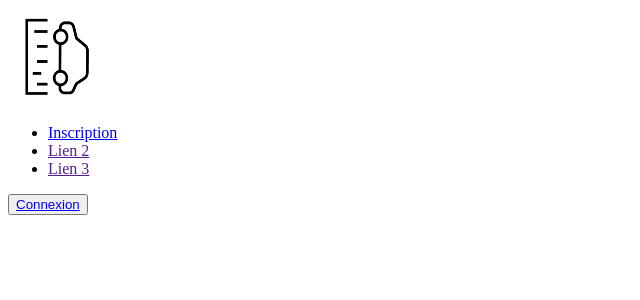
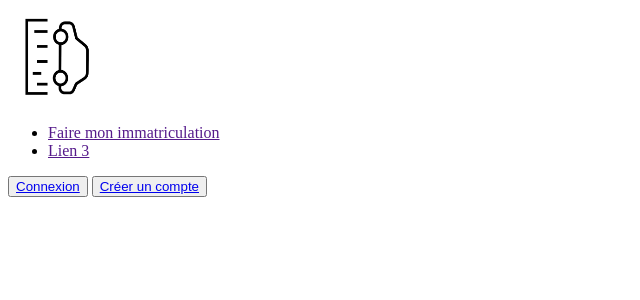
Before and after one commit to imPayne/adopteTaChaussette, a Symfony app: template templates/base.html.twig in a window 1280 px wide. Shown: the top 300 px of the page, without its empty margins (0-640 px from the left). Run offline with Twig, Linux system fonts and the light colour scheme; the template is opened without the code that fills it, so the values that code supplies are empty; some libraries are stand-ins or nearby versions.

Commit message:
edit navbar ajout bouton inscription

```diff
--- a/templates/_navbar.html.twig
+++ b/templates/_navbar.html.twig
@@ -7,10 +7,7 @@
             </a>
             <ul class="w-262 h-50 flex items-center inline-block">
                 <li class="font-semibold-nunito text-lg sm:text-xl md:text-xl font-bold mr-10">
-                    <a href="{{ path('app_register') }}">Inscription</a>
-                </li>
-                <li class="font-semibold-nunito text-lg sm:text-xl md:text-xl font-bold mr-10">
-                    <a href="">Lien 2</a>
+                    <a href="">Faire mon immatriculation</a>
                 </li>
                 <li class="font-semibold-nunito text-lg sm:text-xl md:text-xl font-bold mr-10">
                     <a href="">Lien 3</a>
@@ -31,11 +28,19 @@
             </a>
             </div>
             {% else %}
-            <button class="relative inline-flex items-center justify-center p-0.5 mb-2 mr-2 overflow-hidden text-sm font-medium text-gray-900 rounded-lg group bg-gradient-to-br from-cyan-500 to-blue-500 group-hover:from-cyan-500 group-hover:to-blue-500 hover:text-white dark:text-black focus:ring-4 focus:outline-none focus:ring-cyan-200 dark:focus:ring-cyan-800">
-                <span class="relative px-5 py-2.5 transition-all ease-in duration-75 bg-white rounded-md group-hover:bg-opacity-0">
-                    <a href="{{ path('app_login') }}">Connexion</a>
-                </span>
-            </button>
+            <div>
+                <button class="relative inline-flex items-center justify-center p-0.5 mb-2 mr-2 overflow-hidden text-sm font-medium text-gray-900 rounded-lg group bg-gradient-to-br from-cyan-500 to-blue-500 group-hover:from-cyan-500 group-hover:to-blue-500 hover:text-white dark:text-black focus:ring-4 focus:outline-none focus:ring-cyan-200 dark:focus:ring-cyan-800">
+                    <span class="relative px-5 py-2.5 transition-all ease-in duration-75 bg-white rounded-md group-hover:bg-opacity-0">
+                        <a href="{{ path('app_login') }}">Connexion</a>
+                    </span>
+                </button>
+
+                <button class="relative inline-flex items-center justify-center p-0.5 mb-2 mr-2 overflow-hidden text-sm font-medium text-gray-900 rounded-lg group bg-gradient-to-br from-cyan-500 to-blue-500 group-hover:from-cyan-500 group-hover:to-blue-500 hover:text-white dark:text-black focus:ring-4 focus:outline-none focus:ring-cyan-200 dark:focus:ring-cyan-800">
+                    <span class="relative px-5 py-2.5 transition-all ease-in duration-75 bg-white rounded-md group-hover:bg-opacity-0">
+                        <a href="{{ path('app_register') }}">Créer un compte</a>
+                    </span>
+                </button>
+            </div>
 
             {% endif %}
 
```
